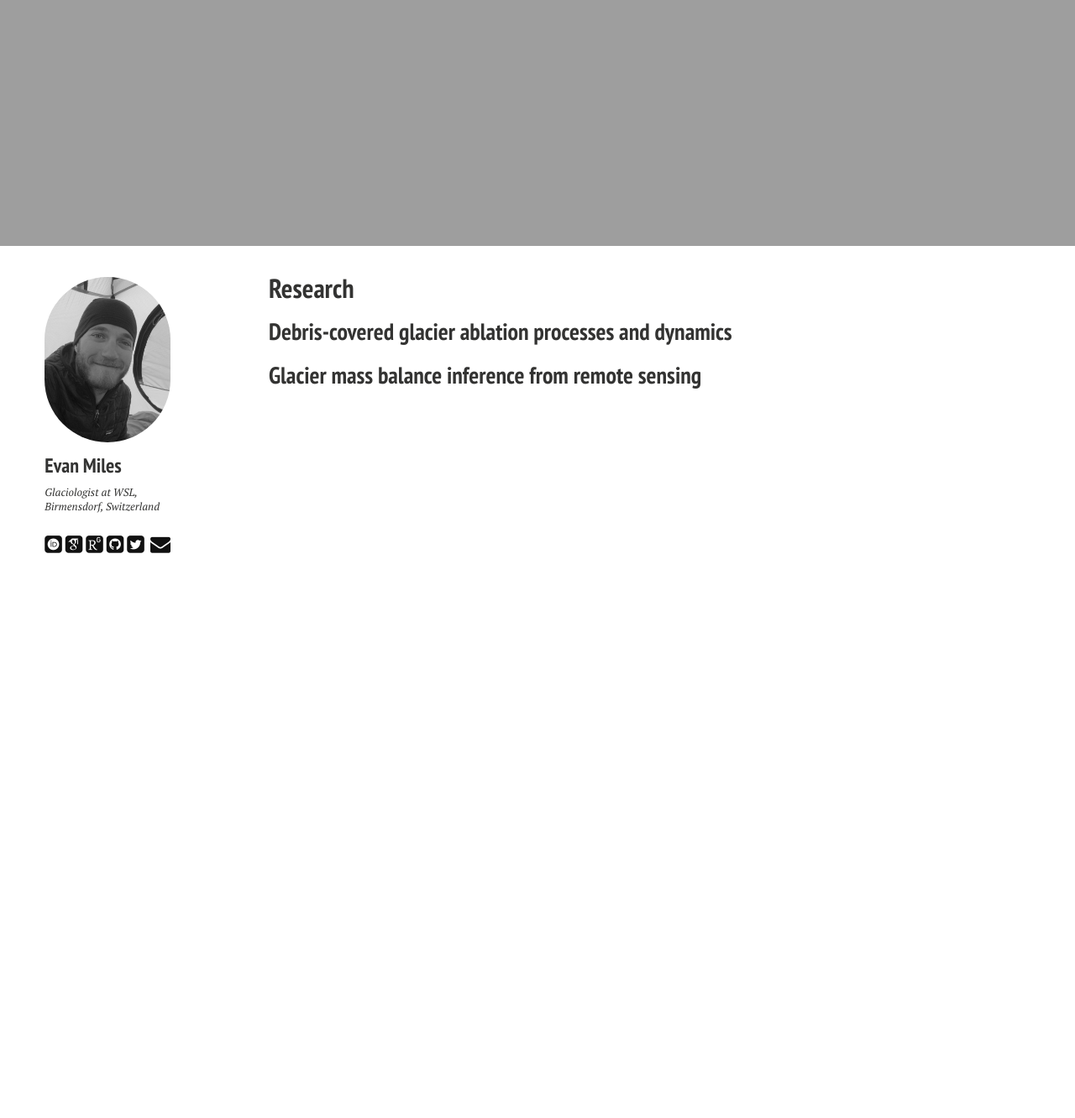
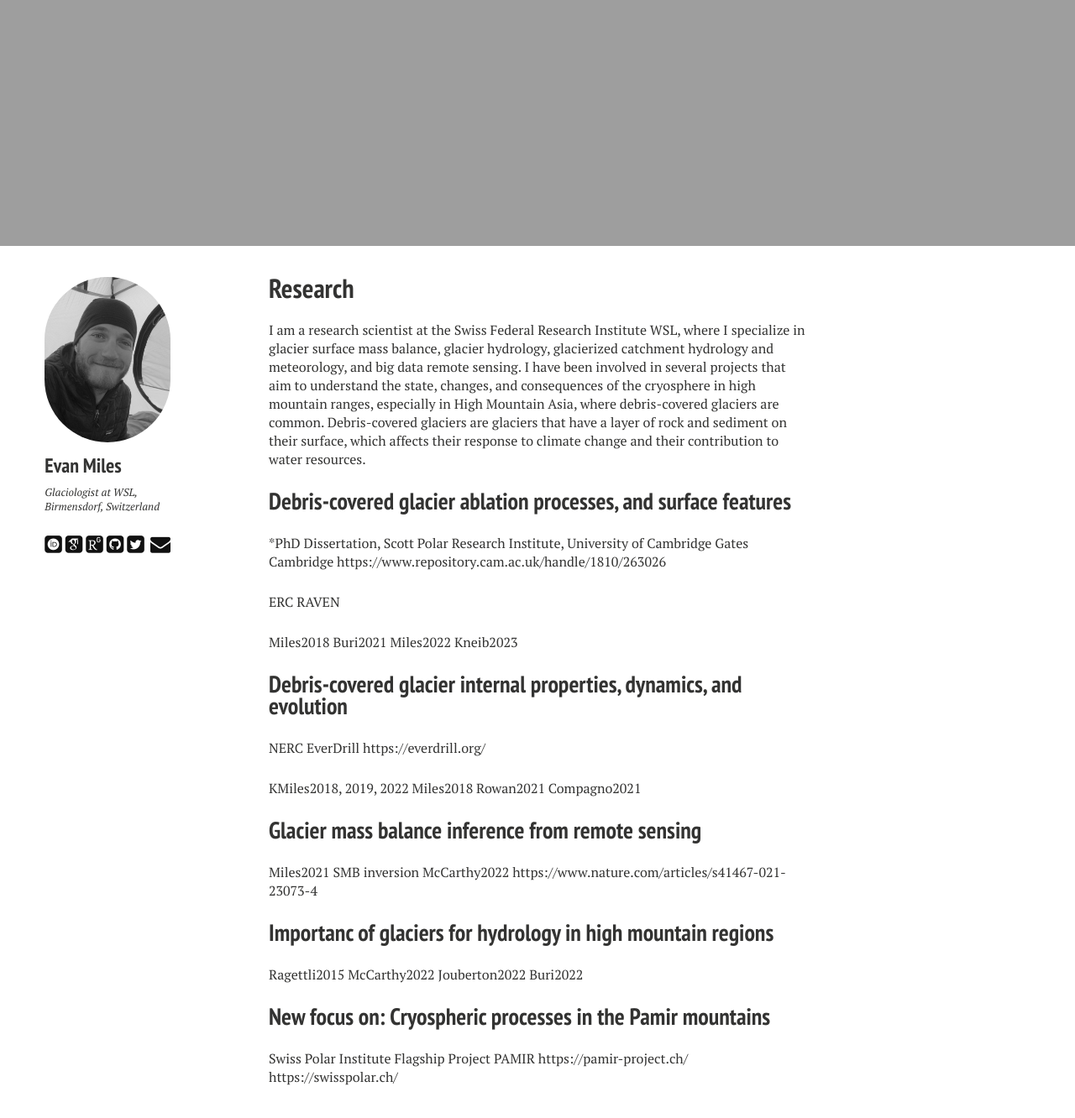
Before and after one commit to miles916/miles916.github.io, a Jekyll site: the page built from research.md, in a window 1280 px wide and 1400 px high, scrolled down 751 px. Shown: the top 1332 px of the window at 84% size. Built offline with Jekyll 4.4.1, drawn with Linux system fonts in a browser that asks for light colours; nearby versions of some CDN libraries; some web fonts are replaced; before the commit the page ends 1463 px from its top, so only the background shows below that.

Commit message:
Update research.md

```diff
--- a/research.md
+++ b/research.md
@@ -12,10 +12,41 @@ modified: 2023-04-16
   </div>
 </footer>
 
+I am a research scientist at the Swiss Federal Research Institute WSL, where I specialize in glacier surface mass balance, glacier hydrology, glacierized catchment hydrology and meteorology, and big data remote sensing. I have been involved in several projects that aim to understand the state, changes, and consequences of the cryosphere in high mountain ranges, especially in High Mountain Asia, where debris-covered glaciers are common. Debris-covered glaciers are glaciers that have a layer of rock and sediment on their surface, which affects their response to climate change and their contribution to water resources.
 
-## Debris-covered glacier ablation processes and dynamics
+## Debris-covered glacier ablation processes, and surface features
+*PhD Dissertation, Scott Polar Research Institute, University of Cambridge
+Gates Cambridge
+https://www.repository.cam.ac.uk/handle/1810/263026
 
+ERC RAVEN
 
+Miles2018
+Buri2021
+Miles2022
+Kneib2023
 
+## Debris-covered glacier internal properties, dynamics, and evolution
+NERC EverDrill
+https://everdrill.org/
+
+KMiles2018, 2019, 2022
+Miles2018
+Rowan2021
+Compagno2021
 
 ## Glacier mass balance inference from remote sensing
+Miles2021 SMB inversion
+McCarthy2022
+https://www.nature.com/articles/s41467-021-23073-4
+
+## Importanc of glaciers for hydrology in high mountain regions
+Ragettli2015
+McCarthy2022
+Jouberton2022
+Buri2022
+
+## New focus on: Cryospheric processes in the Pamir mountains
+Swiss Polar Institute Flagship Project PAMIR
+https://pamir-project.ch/
+https://swisspolar.ch/
```
